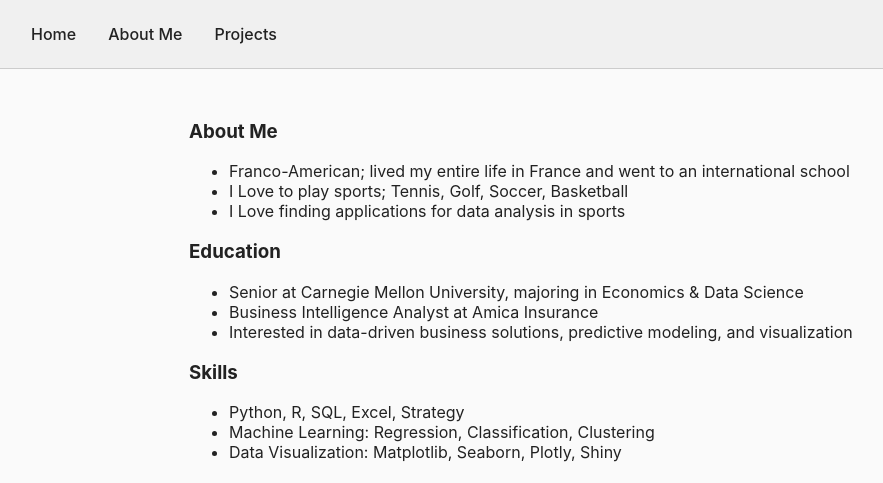
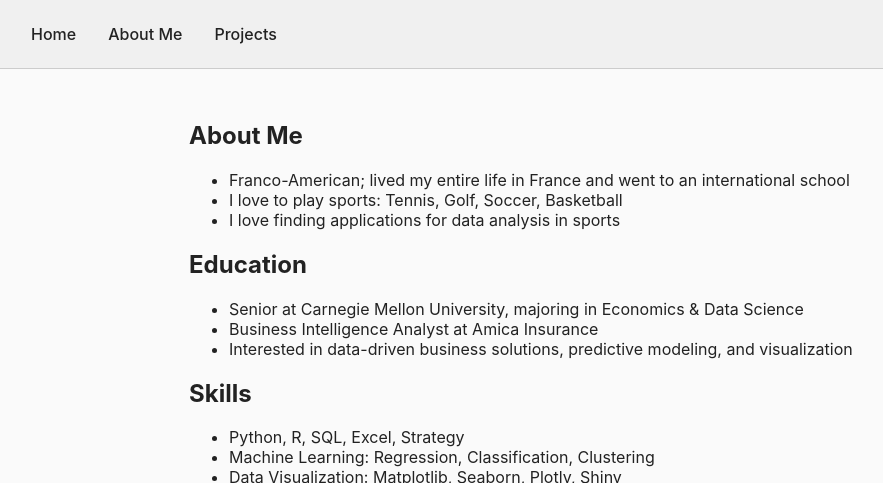
Before and after one commit to ctuttle123/cedrictuttle.github.io, a Jekyll site: the page built from about.md, in a window 1280 px wide. Shown: the top 483 px of the page, without its empty margins (1-884 px from the left). Built offline with Jekyll 4.4.1, drawn with Linux system fonts in a browser that asks for light colours; grey boxes are pictures that could not be loaded.

Commit message:
Update about.md

```diff
--- a/about.md
+++ b/about.md
@@ -4,17 +4,33 @@
 permalink: /about/
 ---
 
-### About Me
-- Franco-American; lived my entire life in France and went to an international school
-- I Love to play sports; Tennis, Golf, Soccer, Basketball
-- I Love finding applications for data analysis in sports
+<div class="about-container">
 
-### Education
-- Senior at Carnegie Mellon University, majoring in Economics & Data Science
-- Business Intelligence Analyst at Amica Insurance
-- Interested in data-driven business solutions, predictive modeling, and visualization
+  <div class="about-text">
+    <h2>About Me</h2>
+    <ul>
+      <li>Franco-American; lived my entire life in France and went to an international school</li>
+      <li>I love to play sports: Tennis, Golf, Soccer, Basketball</li>
+      <li>I love finding applications for data analysis in sports</li>
+    </ul>
 
-### Skills
-- Python, R, SQL, Excel, Strategy
-- Machine Learning: Regression, Classification, Clustering
-- Data Visualization: Matplotlib, Seaborn, Plotly, Shiny
+    <h2>Education</h2>
+    <ul>
+      <li>Senior at Carnegie Mellon University, majoring in Economics & Data Science</li>
+      <li>Business Intelligence Analyst at Amica Insurance</li>
+      <li>Interested in data-driven business solutions, predictive modeling, and visualization</li>
+    </ul>
+
+    <h2>Skills</h2>
+    <ul>
+      <li>Python, R, SQL, Excel, Strategy</li>
+      <li>Machine Learning: Regression, Classification, Clustering</li>
+      <li>Data Visualization: Matplotlib, Seaborn, Plotly, Shiny</li>
+    </ul>
+  </div>
+
+  <div class="about-avatar">
+    <img src="/assets/images/avatar.png" alt="Cedric Avatar" class="avatar">
+  </div>
+
+</div>
```
